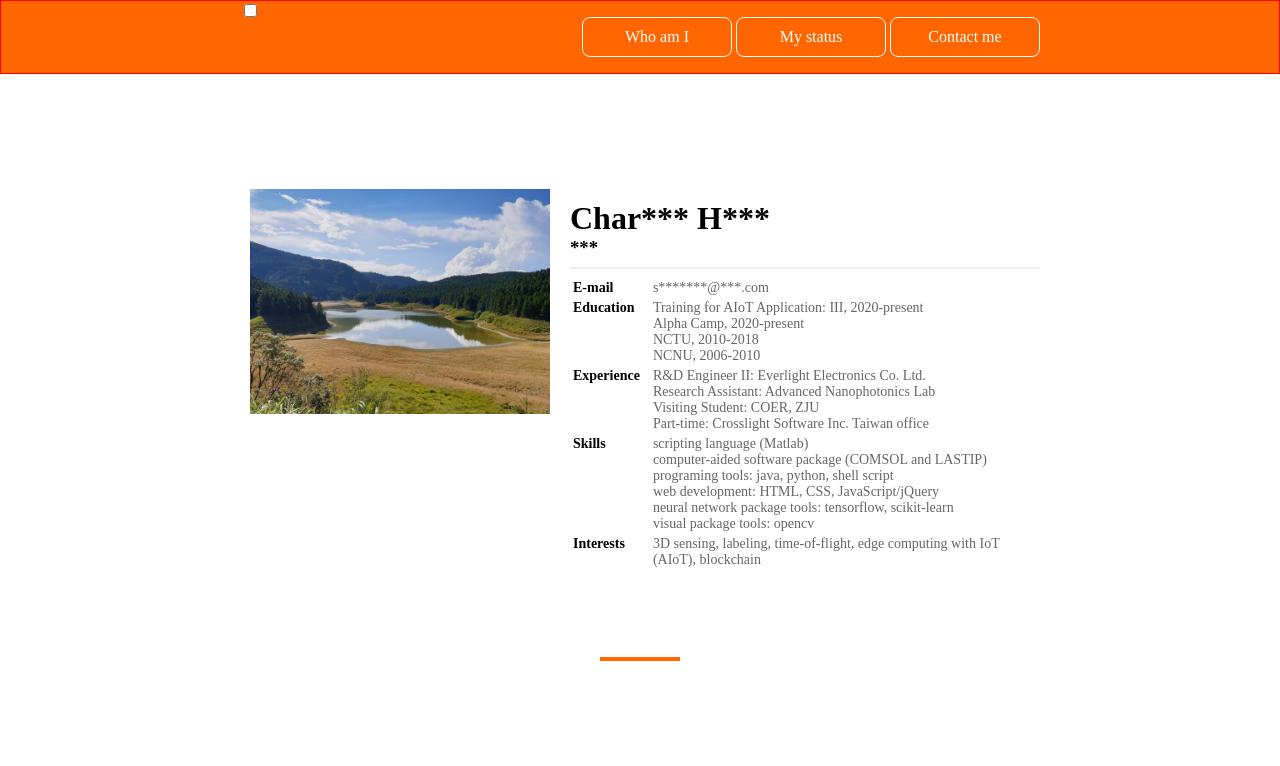
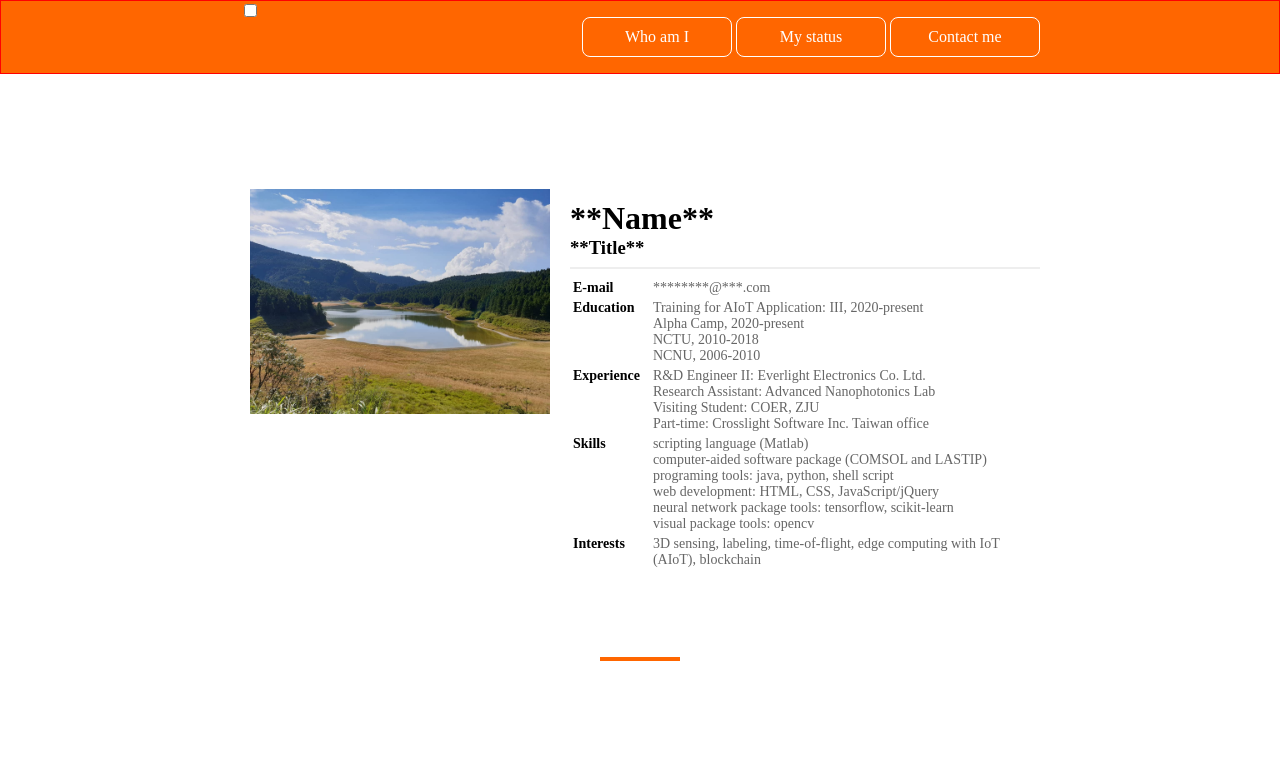
Before and after one commit to kidq33ny/MyWeb, a plain HTML site: page index.html in a window 1280 px wide. Shown: the top 766 px of the page. Drawn offline with Linux system fonts and the light colour scheme.

Commit message:
Update index.html

```diff
--- a/index.html
+++ b/index.html
@@ -1,7 +1,7 @@
 <!DOCTYPE html>
 <html>
   <head>
-    <title>Welcome to Charles’s Site!!!</title>
+    <title>Welcome to *** Site!!!</title>
     <meta name="viewport" content="width=device-width, initial-scale=1.0">
   </head>
   <body>
@@ -29,13 +29,13 @@
             <img src="img/test.jpg" alt="my avatar" >
           </div>
           <div id="my-info"></div>
-          <h1>Char*** H***</h1>
-          <h3>***</h3>
+          <h1>**Name**</h1>
+          <h3>**Title**</h3>
           <hr>
           <table>
             <tr>
               <th>E-mail</th>
-              <td>s*******@***.com</td>
+              <td>********@***.com</td>
             </tr>
             <tr>
               <th>Education</th>
```
